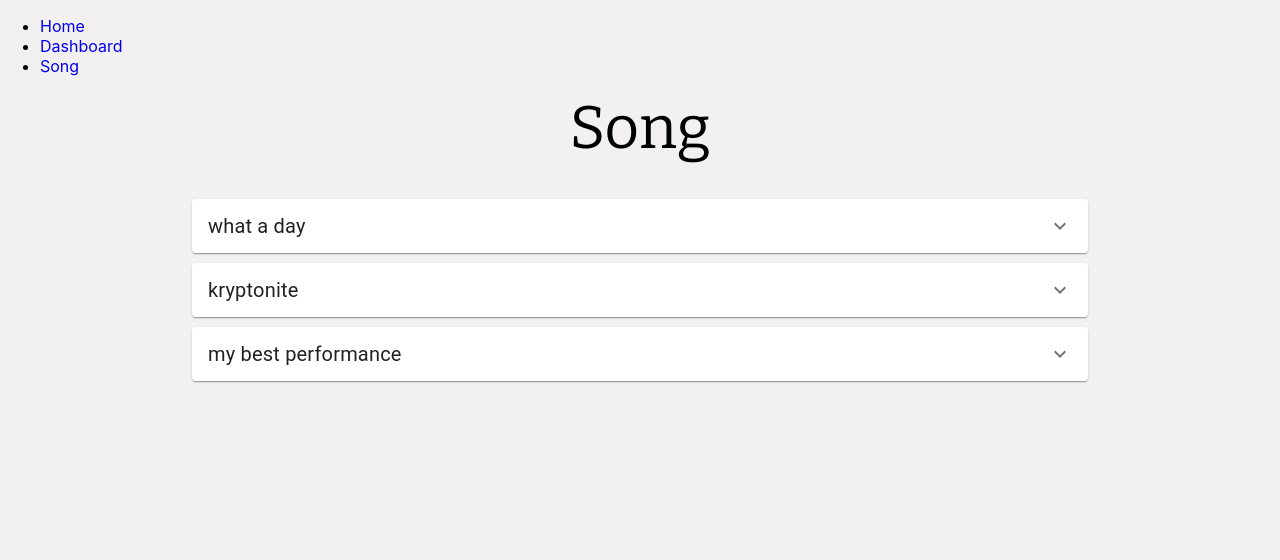
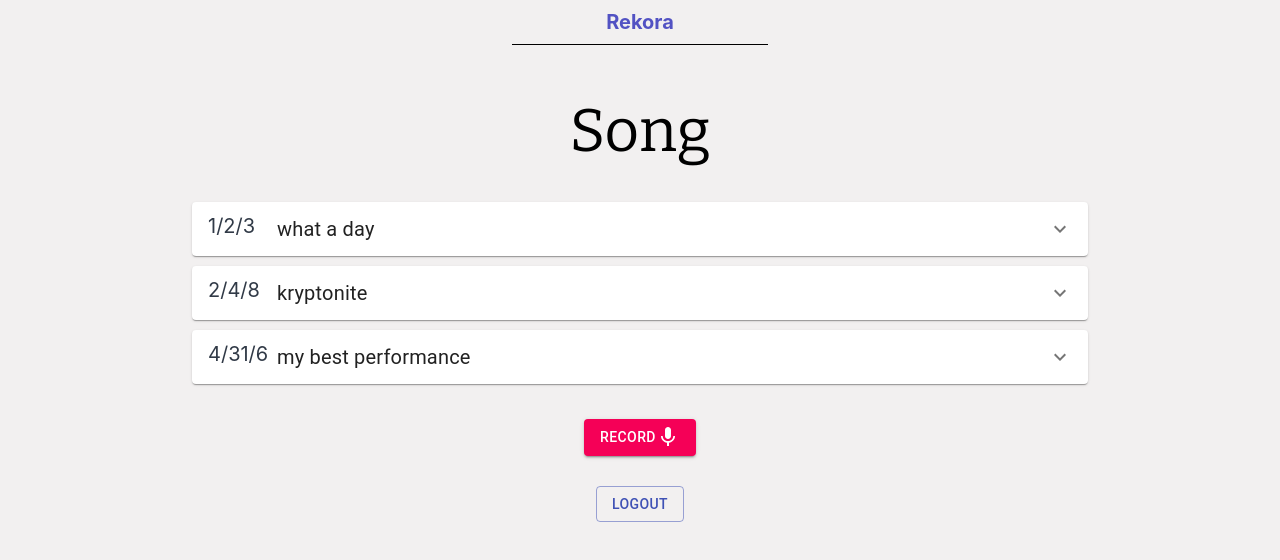
Before and after one commit to Sofia-Ortega/practice_log, a React (Create React App) app: page /song in a window 1280 px wide. Shown: the top 560 px of the page. Built offline with nearby package versions, Linux system fonts and the light colour scheme.

Commit message:
added buttons and dates

```diff
--- a/src/App.js
+++ b/src/App.js
@@ -9,25 +9,13 @@ import {
 import Login from "./pages/Login/Login"
 import Dashboard from "./pages/Dashboard/Dashboard";
 import SongPage from "./pages/SongPage/SongPage";
+import Appbar from "./components/Appbar";
 
 export default function App() {
   return (
     <Router>
       <div >
-        <nav>
-          <ul>
-            <li>
-              <Link to="/login">Home</Link>
-            </li>
-            <li>
-              <Link to="/dashboard">Dashboard</Link>
-            </li>
-            <li>
-              <Link to="/song">Song</Link>
-            </li>
-          </ul>
-        </nav>
-
+        <Appbar />
         <Switch>
           <Route path="/login">
             <Login />
--- /dev/null
+++ b/src/components/Appbar.js
@@ -0,0 +1,24 @@
+import React from 'react'
+import {Link} from "react-router-dom"
+
+const appbarStyle = {
+  textAlign: "center",
+  fontStyle: "Bitter",
+  fontSize: "20px",
+  borderBottom: "1px solid black",
+  margin: "10px 40vw 50px 40vw",
+  paddingBottom: "10px",
+  color: "#5252c3",
+  fontWeight: "700px"
+}
+
+
+export default function Appbar() {
+  return (
+    <Link to="/dashboard">
+      <h4 style={appbarStyle}>
+        Rekora
+      </h4>
+    </Link>
+  )
+}
--- /dev/null
+++ b/src/components/Footer.js
@@ -0,0 +1,20 @@
+import React from 'react'
+import {Link} from "react-router-dom";
+import Button from "@material-ui/core/Button";
+
+const btnStyle = {
+  display: "table",
+  margin: "30px auto"
+}
+
+export default function Footer() {
+  return (
+    <Link to="/login">
+      <div style={btnStyle}>
+        <Button variant="outlined" color="primary">
+          Logout
+        </Button>
+      </div>
+    </Link>
+  )
+}
--- a/src/pages/Dashboard/Dashboard.js
+++ b/src/pages/Dashboard/Dashboard.js
@@ -3,17 +3,33 @@ import SongTags from "./SongTags"
 import Header from "../../components/Header"
 import Button from "@material-ui/core/Button"
 import {makeStyles} from "@material-ui/core/styles";
+import AddIcon from '@material-ui/icons/Add';
+import Appbar from "../../components/Appbar";
 
+const useStyles = makeStyles(() => ({
+  btn: {
+    display: "table",
+    margin: "30px auto",
+
+  },
+
+}))
 const songs = ["Kryptonite", "Hey Brother", "Let it go", "It's my life"]
 
 
 export default function Dashboard() {
+  const classes = useStyles()
   return (
     <div>
       <Header title={"Dashboard"}/>
       <SongTags songs={songs} />
 
-      <Button variant="contained" color="secondary">Add</Button>
+      <div className={classes.btn}>
+        <Button variant="contained" color="secondary" >
+          <div >Add</div>
+          <AddIcon />
+        </Button>
+      </div>
     </div>
   )
 }
--- a/src/pages/SongPage/SongItem.js
+++ b/src/pages/SongPage/SongItem.js
@@ -6,21 +6,23 @@ import ExpandMoreIcon from "@material-ui/icons/ExpandMore";
 import Typography from "@material-ui/core/Typography";
 import AccordionDetails from "@material-ui/core/AccordionDetails";
 import {createStyles, makeStyles} from "@material-ui/core/styles";
+import {Grid} from "@material-ui/core";
 
 
 const useStyles = makeStyles((theme) => ({
   root: {
     padding: "5px 15vw"
   },
-  heading: {
+  dateText: {
     fontSize: "20px",
-    fontWeight: "700px",
-    flexBasis: '33.33%',
-    flexShrink: 0,
+    color: "#313a47",
+    // border: "1px solid black",
+  },
+  headingText: {
+    fontSize: "20px",
   },
   subHeading: {
     textDecoration: "underline",
-
   },
   secondaryHeading: {
     fontSize: theme.typography.pxToRem(15),
@@ -40,7 +42,16 @@ export default function SongItem({dat}) {
           aria-controls="panel2a-content"
           id="panel2a-header"
         >
-          <Typography className={classes.heading}>{dat.title}</Typography>
+          <Grid container>
+            <Grid item xs={1}>
+              <div className={classes.dateText}>
+                {dat.date}
+              </div>
+            </Grid>
+            <Grid item >
+              <Typography className={classes.headingText}>{dat.title}</Typography>
+            </Grid>
+          </Grid>
         </AccordionSummary>
         <AccordionDetails children={<SongDetails noteDat={dat.notes}/>} />
       </Accordion>
--- a/src/pages/SongPage/SongPage.js
+++ b/src/pages/SongPage/SongPage.js
@@ -1,8 +1,10 @@
 import React from 'react';
 import { makeStyles } from '@material-ui/core/styles';
-
 import SongItems from "./SongItems";
 import Header from "../../components/Header";
+import Button from "@material-ui/core/Button";
+import MicIcon from '@material-ui/icons/Mic';
+import Footer from "../../components/Footer";
 
 const useStyles = makeStyles((theme) => ({
   root: {
@@ -12,20 +14,27 @@ const useStyles = makeStyles((theme) => ({
     fontSize: theme.typography.pxToRem(15),
     fontWeight: theme.typography.fontWeightRegular,
   },
+  btn:  {
+    display: "table",
+    margin: "30px auto"
+  }
 }));
 
 const data = [
   {
     title: "what a day",
-    notes: "it's a nice song"
+    notes: "it's a nice song",
+    date: "1/2/3"
   },
   {
     title: "kryptonite",
-    notes: "superman's greatest weakness"
+    notes: "superman's greatest weakness",
+    date: "2/4/8"
   },
   {
     title: "my best performance",
-    notes: "this is literally perfect"
+    notes: "this is literally perfect",
+    date: "4/31/6"
   }
 ]
 
@@ -37,6 +46,13 @@ export default function SimpleAccordion() {
     <div className={classes.root}>
       <Header title={"Song"} />
       <SongItems data={data}  />
+      <div className={classes.btn}>
+        <Button variant="contained" color="secondary" >
+          <div>Record</div>
+          <MicIcon />
+        </Button>
+      </div>
+      <Footer />
     </div>
   );
 }
```
